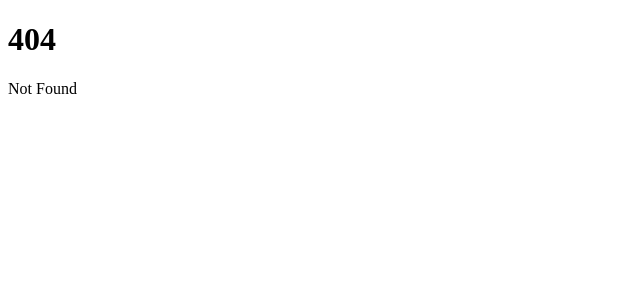
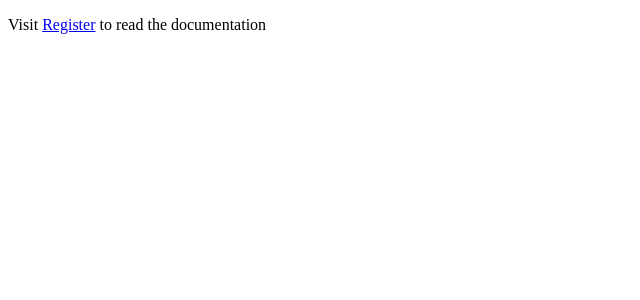
Before and after one commit to BiroNora/startswith4, a SvelteKit app: page /login in a window 1280 px wide. Before the commit this address had no page. Shown: the top 300 px of the page, without its empty margins (0-640 px from the left). Built offline with nearby package versions, Linux system fonts and the light colour scheme.

Commit message:
Temporary helper

```diff
--- /dev/null
+++ b/src/routes/login/+page.svelte
@@ -0,0 +1 @@
+<p>Visit <a href="/register">Register</a> to read the documentation</p>
```
